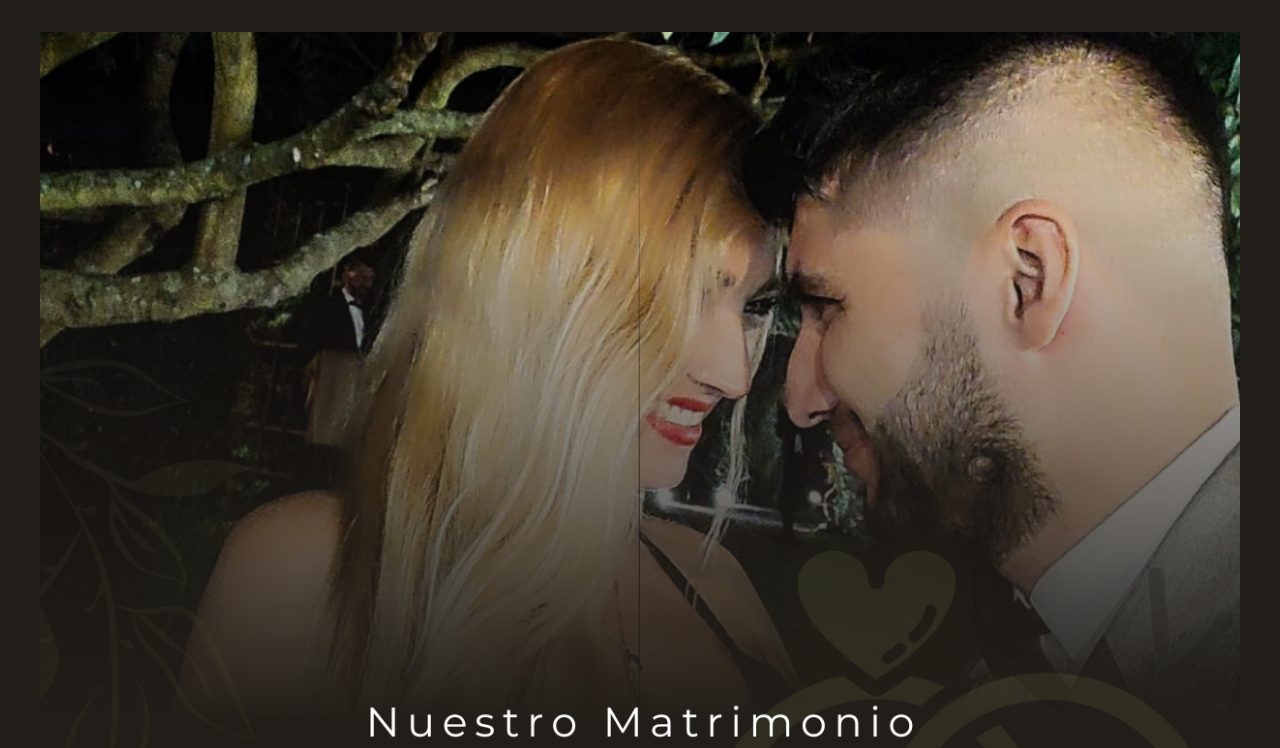
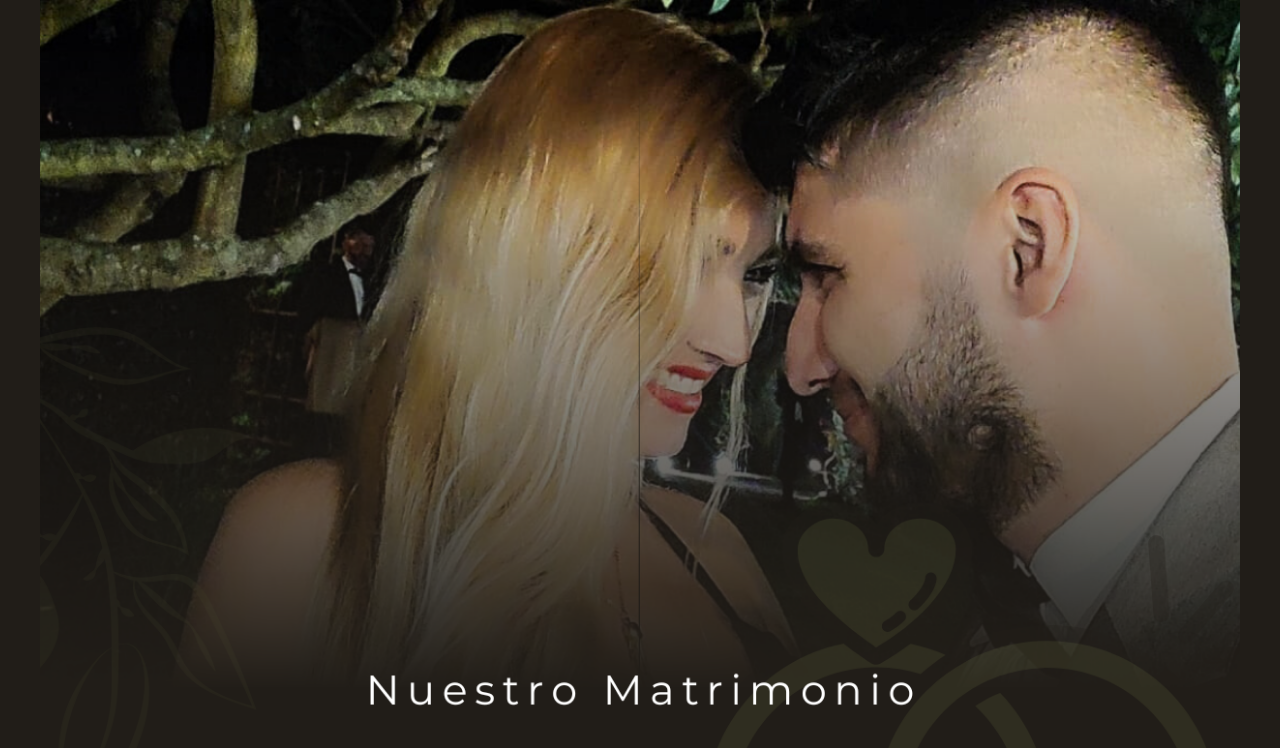
Before and after one commit to juanedsa/boda, a React (Vite) app: page / in a window 1280 px wide. Shown: the top 748 px of the page. Built offline with nearby package versions, Linux system fonts and the light colour scheme.

Commit message:
Sin Padding

```diff
--- a/src/App.css
+++ b/src/App.css
@@ -1,7 +1,7 @@
 #root {
   max-width: 1280px;
   margin: 0 auto;
-  padding: 2rem;
+  padding: 0;
   text-align: center;
 
   background-color: #211D18;
```
